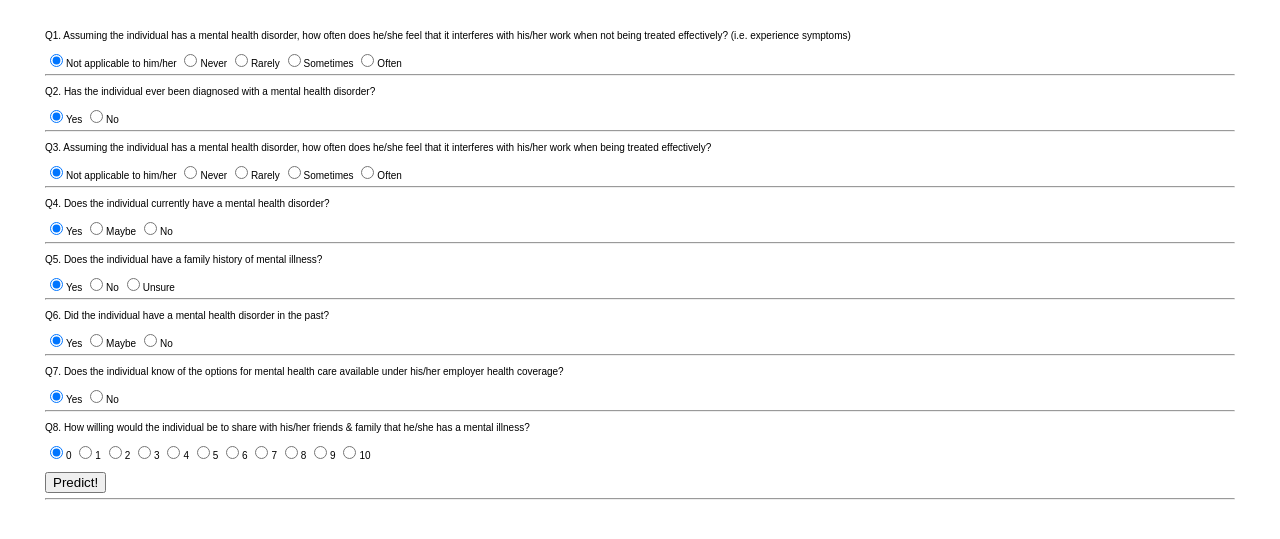
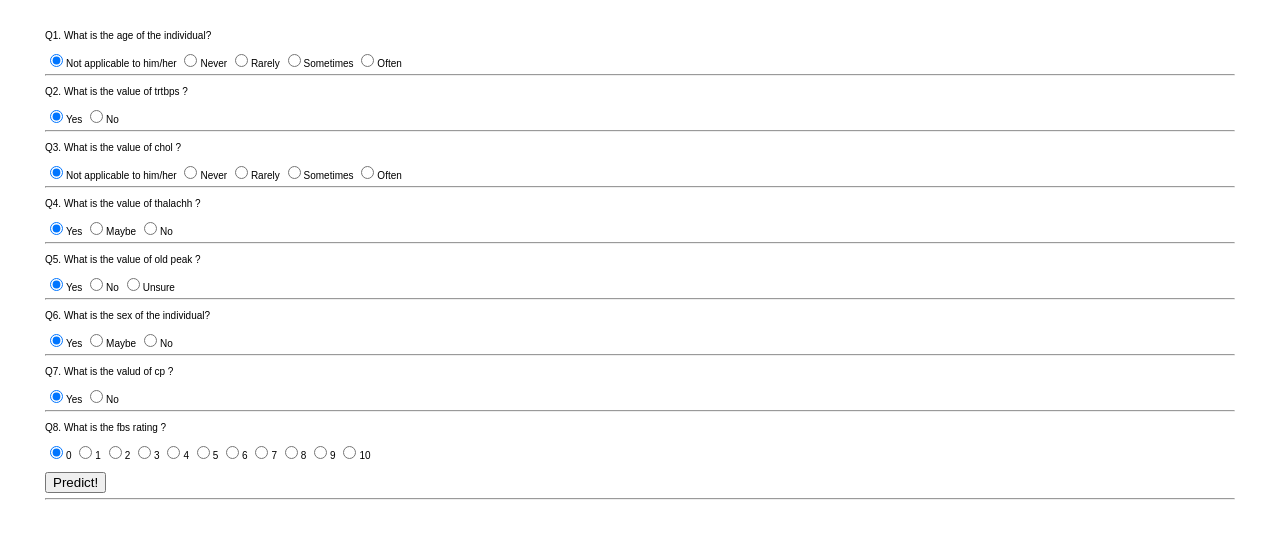
Before and after one commit to dc-neo/heart_attack_predict, a Flask app: page / in a window 1280 px wide. Shown: the top 539 px of the page. Run offline with Flask 3, Linux system fonts and the light colour scheme.

Commit message:
update template

```diff
--- a/templates/index.html
+++ b/templates/index.html
@@ -17,44 +17,44 @@
   </head>
   <body>
       <form id="predict" method="POST">
-        <p>Q1. Assuming the individual has a mental health disorder, how often does he/she feel that it interferes with his/her work when not being treated effectively? (i.e. experience symptoms)</p>
+        <p>Q1. What is the age of the individual? </p>
         <label><input type="radio" name="work_interfere_non_effective_treatment" value="0" checked>Not applicable to him/her</label>
         <label><input type="radio" name="work_interfere_non_effective_treatment" value="1">Never</label>
         <label><input type="radio" name="work_interfere_non_effective_treatment" value="2">Rarely</label>
         <label><input type="radio" name="work_interfere_non_effective_treatment" value="3">Sometimes</label>
         <label><input type="radio" name="work_interfere_non_effective_treatment" value="4">Often</label>
         <hr>
-        <p>Q2. Has the individual ever been diagnosed with a mental health disorder?</p>
+        <p>Q2. What is the value of trtbps ?</p>
         <label><input type="radio" name="diagnosed_disorder" value="1" checked>Yes</label>
         <label><input type="radio" name="diagnosed_disorder" value="0">No</label>
         <hr>
-        <p>Q3. Assuming the individual has a mental health disorder, how often does he/she feel that it interferes with his/her work when being treated effectively?</p>
+        <p>Q3. What is the value of chol ?</p>
         <label><input type="radio" name="work_interfere_effective_treatment" value="0" checked>Not applicable to him/her</label>
         <label><input type="radio" name="work_interfere_effective_treatment" value="1">Never</label>
         <label><input type="radio" name="work_interfere_effective_treatment" value="2">Rarely</label>
         <label><input type="radio" name="work_interfere_effective_treatment" value="3">Sometimes</label>
         <label><input type="radio" name="work_interfere_effective_treatment" value="4">Often</label>
         <hr>
-        <p>Q4. Does the individual currently have a mental health disorder?</p>
+        <p>Q4. What is the value of thalachh ?</p>
         <label><input type="radio" name="current_disorder" value="2" checked>Yes</label>
         <label><input type="radio" name="current_disorder" value="0">Maybe</label>
         <label><input type="radio" name="current_disorder" value="1">No</label>
         <hr>
-        <p>Q5. Does the individual have a family history of mental illness?</p>
+        <p>Q5. What is the value of old peak ?</p>
         <label><input type="radio" name="family_history" value="2" checked>Yes</label>
         <label><input type="radio" name="family_history" value="0">No</label>
         <label><input type="radio" name="family_history" value="1">Unsure</label>
         <hr>
-        <p>Q6. Did the individual have a mental health disorder in the past?</p>
+        <p>Q6. What is the sex of the individual?</p>
         <label><input type="radio" name="past_disorder" value="2" checked>Yes</label>
         <label><input type="radio" name="past_disorder" value="0">Maybe</label>
         <label><input type="radio" name="past_disorder" value="1">No</label>
         <hr>
-        <p>Q7. Does the individual know of the options for mental health care available under his/her employer health coverage?</p>
+        <p>Q7. What is the valud of cp ?</p>
         <label><input type="radio" name="care_options" value="1" checked>Yes</label>
         <label><input type="radio" name="care_options" value="0">No</label>
         <hr>
-        <p>Q8. How willing would the individual be to share with his/her friends & family that he/she has a mental illness?</p>
+        <p>Q8. What is the fbs rating ?</p>
         <label><input type="radio" name="friends_family" value="0" checked>0</label>
         <label><input type="radio" name="friends_family" value="1">1</label>
         <label><input type="radio" name="friends_family" value="2">2</label>
```
